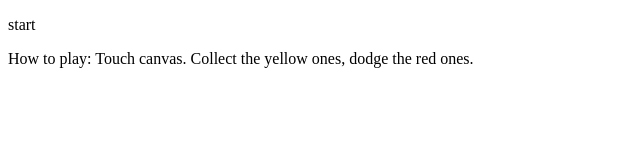
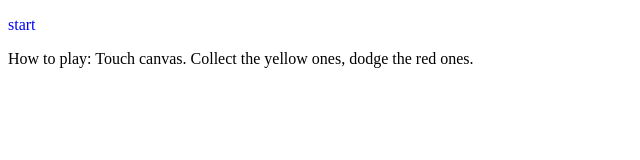
Before and after one commit to kauppvi/neli, a plain HTML site: page index.html in a window 1280 px wide. Shown: the full height of the page, 0-640 px from the left. Drawn offline with Linux system fonts and the light colour scheme.

Commit message:
Update neli.css
Added "#startGame".

```diff
--- a/css/neli.css
+++ b/css/neli.css
@@ -7,3 +7,7 @@
   background-color: #eee;
   border: solid 1px #ccc;
   -webkit-tap-highlight-color: rgba(0,0,0,0); }
+
+#startGame {
+  color: blue;
+}
```
